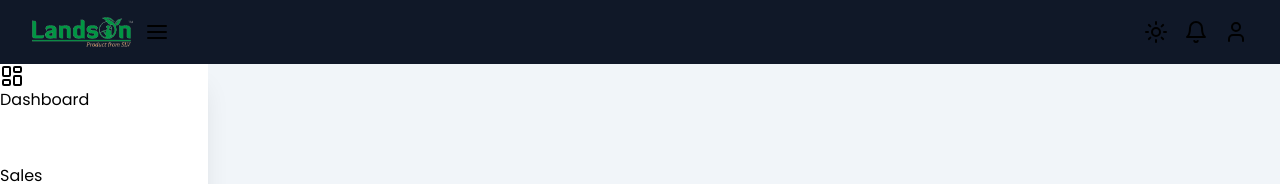
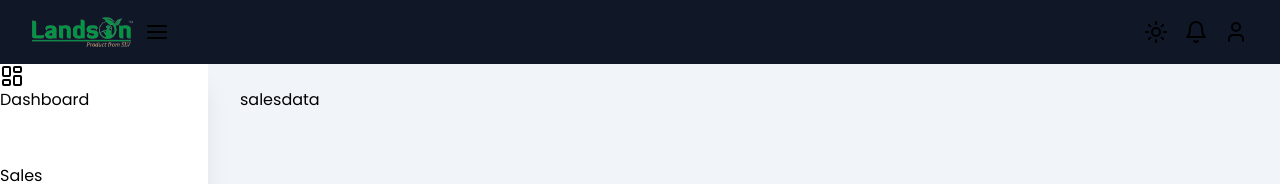
Before and after one commit to 4Tharun4/landson-testing, a Next.js app: page /dashboard/sales in a window 1280 px wide. Shown: the top 184 px of the page. Built offline with nearby package versions, Linux system fonts and the light colour scheme.

Commit message:
fixed the content children issues

```diff
--- a/app/(back)/dashboard/sales/page.tsx
+++ b/app/(back)/dashboard/sales/page.tsx
@@ -3,7 +3,7 @@ import React from 'react'
 export default function page() {
   return (
     <div>
-
+     salesdata
     </div>
   )
 }
--- a/app/(back)/layout.tsx
+++ b/app/(back)/layout.tsx
@@ -28,7 +28,7 @@ export default function RootLayout({
             <Navbar/>
             <Footer/>
 
-              <main className="pt-16  mobile:p-0 p-8 bg-slate-100  min-h-screen ml-52 mobile:ml-0 ">{children}</main>
+              <main className="pt-16  mobile:p-0 p-8 bg-slate-100  mobile:mt-10  min-h-screen ml-52 mobile:ml-0 ">{children}</main>
             </div>
         </div>
 
```
